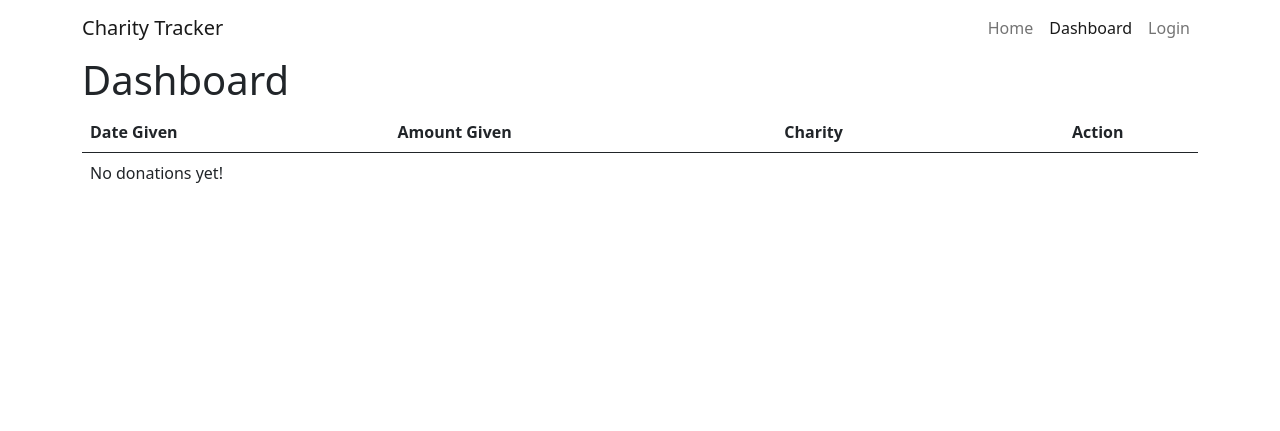
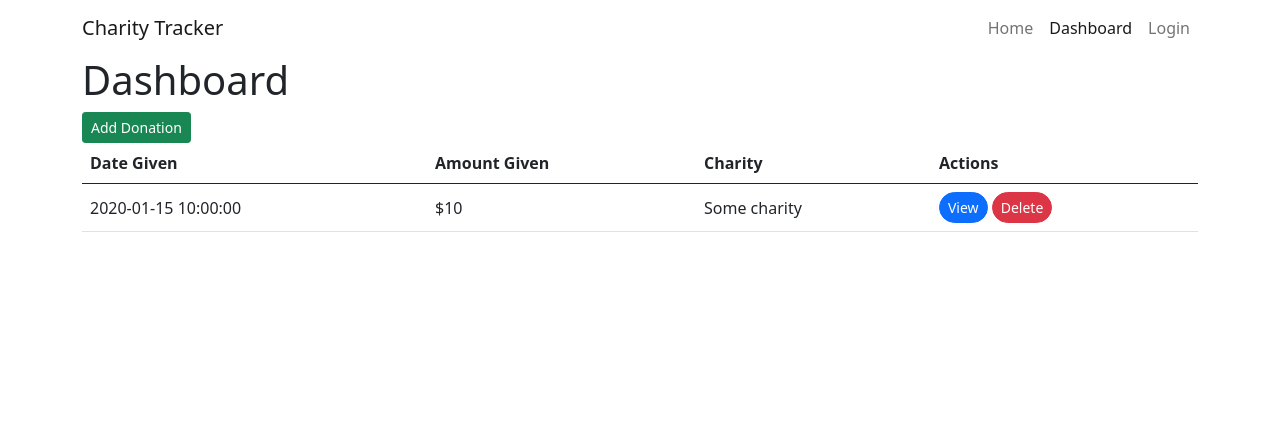
Before and after one commit to jaisawhney/Charity-Tracker, a Flask app: template templates/dashboard.html in a window 1280 px wide. Shown: the top 431 px of the page. Run offline with Flask 2, Linux system fonts and the light colour scheme; the template is opened without the code that fills it: most values are stand-ins (such as "Sample title", 1, 10 or a date in 2020).

Commit message:
Add delete donation button

```diff
--- a/app.py
+++ b/app.py
@@ -1,7 +1,9 @@
+import pymongo
 from flask import Flask, flash, render_template, redirect, url_for, request, escape, session
 from werkzeug.security import generate_password_hash, check_password_hash
 from pymongo import MongoClient
 from functools import wraps
+from bson.objectid import ObjectId
 
 import os
 
@@ -22,6 +24,7 @@ def require_login(function):
     def wrapper(*args, **kwargs):
         email = session.get("email")
         if not email or not users.find_one({"email": email}):
+            session.pop('_flashes', None)
             flash("Login is needed to view that page!", "signin_error")
             return redirect(url_for("login"))
         return function(*args, **kwargs)
@@ -56,7 +59,7 @@ def login_submit():
     password = request.form.get("password")
 
     if not user or not check_password_hash(user["password"], password):
-        flash("Incorrect login details!", "signup_error")
+        flash("Incorrect login details!", "signin_error")
         return redirect(url_for("login"))
     session["email"] = user.get("email")
     return redirect(url_for("view_dashboard"))
@@ -66,9 +69,9 @@ def login_submit():
 @require_login
 def view_dashboard():
     user = users.find_one({"email": session.get("email")})
-    all_donations = donations.find({"donor_id": user["_id"]})
-    donation_count = donations.count_documents({"donor_id": user["_id"]})
-    return render_template("dashboard.html", user=user, donations=all_donations, donation_count=donation_count)
+    user_donations = donations.find({"donor_id": user["_id"]}).sort("created_on", pymongo.DESCENDING)
+    # donation_count = donations.count_documents({"donor_id": user["_id"]})
+    return render_template("dashboard.html", user=user, donations=user_donations)
 
 
 # Users
@@ -103,8 +106,8 @@ def create_user():
     return redirect(url_for("login"))
 
 
-@app.route("/users/:id", methods=["DELETE"])
-def delete_user():
+@app.route("/users/<string:user_id>", methods=["DELETE"])
+def delete_user(user_id):
     return redirect(url_for("index"))
 
 
@@ -131,7 +134,15 @@ def create_donation():
         "created_on": request.form.get("date_given")
     }
     donations.insert_one(donation)
-    return redirect(url_for("index"))
+    return redirect(url_for("view_dashboard"))
+
+
+@app.route("/donations/<string:donation_id>", methods=["DELETE"])
+@require_login
+def delete_donation(donation_id):
+    user = users.find_one({"email": session.get("email")})
+    donations.remove({"_id": ObjectId(donation_id), "donor_id": user["_id"]})
+    return "Donation deleted", 200
 
 
 # Charities
--- a/templates/dashboard.html
+++ b/templates/dashboard.html
@@ -4,8 +4,10 @@
 {% block content %}
 <div class="container">
     <section>
+        <div id="alerts" class="alert alert-danger" style="display: none" role="alert"></div>
         <header>
             <h1>Dashboard</h1>
+            <a href="{{ url_for('new_donation') }}" class="btn btn-sm btn-success">Add Donation</a>
         </header>
     </section>
     <!-- Donations -->
@@ -16,31 +18,49 @@
                 <th scope="col">Date Given</th>
                 <th scope="col">Amount Given</th>
                 <th scope="col">Charity</th>
-                <th scope="col" class="text-center">Action</th>
+                <th scope="col" class="text-right">Actions</th>
             </tr>
             </thead>
             <tbody>
-            {% if donation_count > 0 %}
-
             {% for donation in donations %}
             <tr class="align-middle">
                 <td>{{donation.created_on}}</td>
-                <td>{{donation.amount_given}}</td>
+                <td>${{donation.amount_given}}</td>
                 <td>Some charity</td>
-                <td class="text-center">
-                    <a href="#" class="btn btn-primary rounded-pill">View</a>
-                    <a href="#" class="btn btn-danger rounded-pill">Delete</a>
+                <td>
+                    <form action="/donations/{{donation._id}}" data-method="DELETE">
+                        <button type="button" class="btn btn-sm btn-primary rounded-pill">View</button>
+                        <button type="submit" type="button" class="btn btn-sm btn-danger rounded-pill">Delete</button>
+                    </form>
                 </td>
             </tr>
-            {% endfor %}
-
             {% else %}
             <tr>
                 <td colspan="4" class="border-0">No donations yet!</td>
             </tr>
-            {% endif %}
+            {% endfor %}
             </tbody>
         </table>
     </section>
+    <script>
+        document.addEventListener("submit", (e) => {
+            e.preventDefault();
+
+            const form = e.target;
+            fetch(form.action, {
+                method: form.dataset.method,
+                body: new FormData(form),
+            }).then(res => {
+                if (res.ok) {
+                    window.location.reload();
+                } else {
+                    const alerts = document.querySelector("#alerts");
+                    alerts.style.display = ""
+                    alerts.innerHTML = "Something went wrong"
+                }
+            });
+
+        });
+    </script>
 </div>
 {% endblock %}
```
